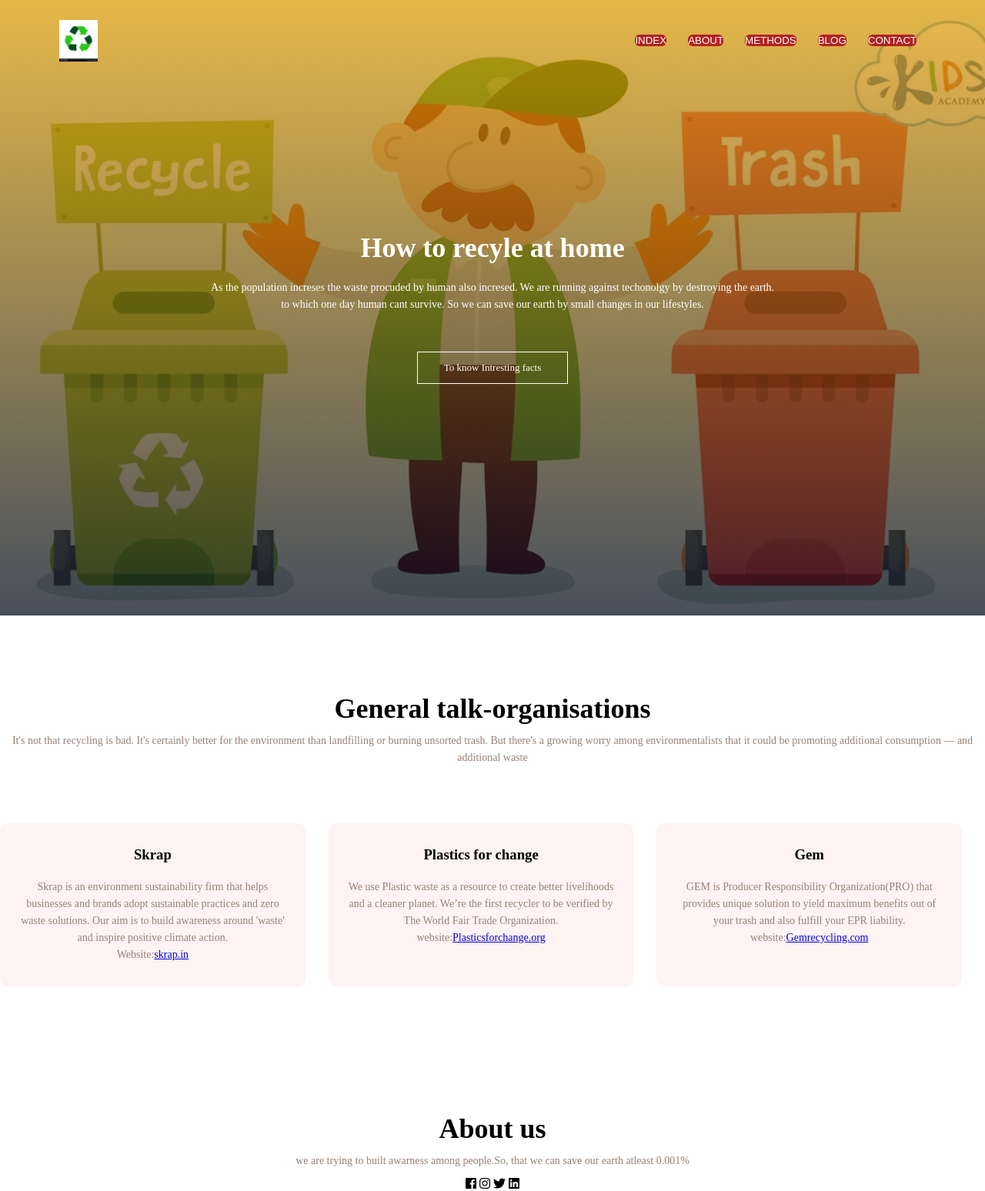
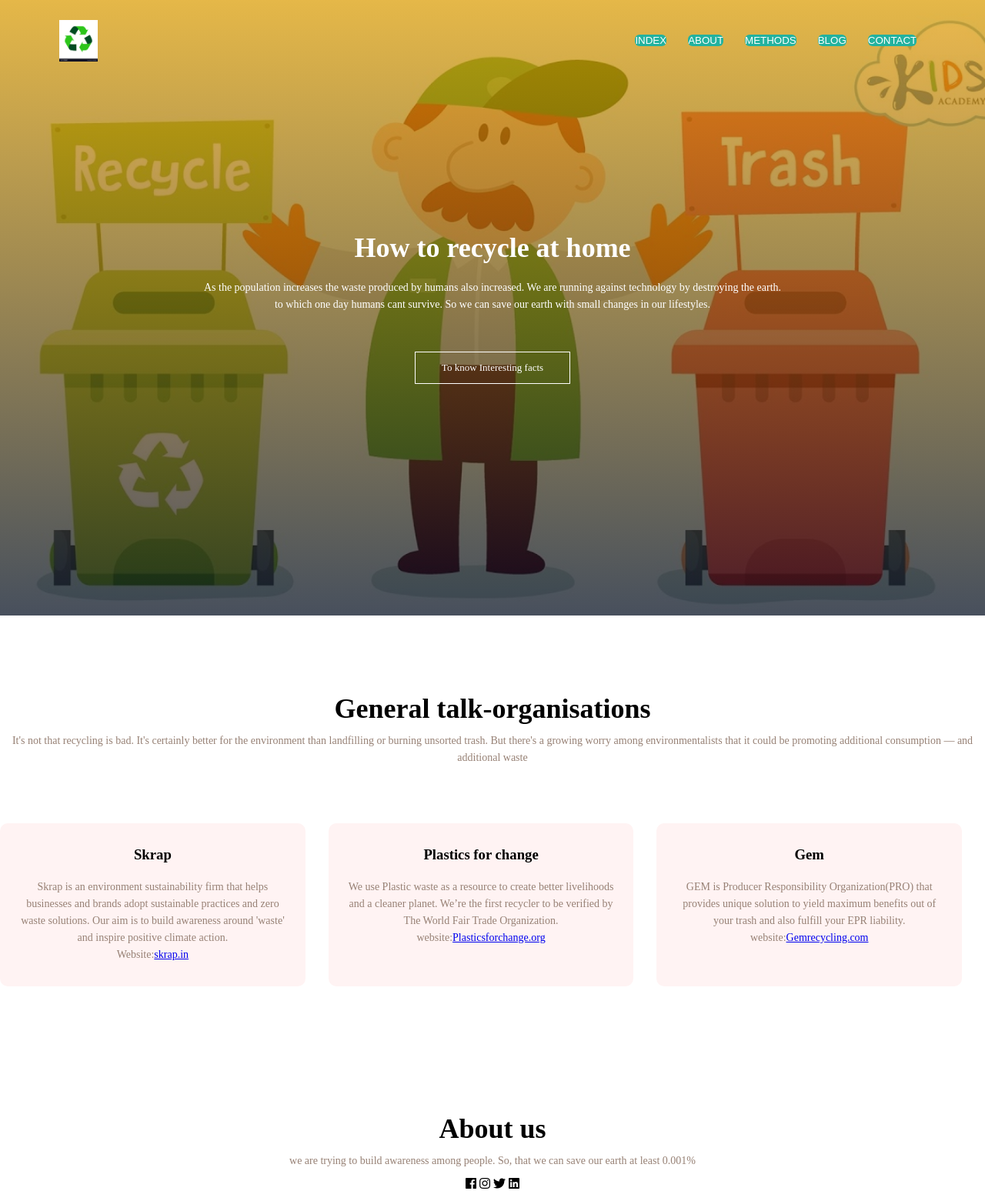
Before and after one commit to jeevana-priya/Recycleblog_Web, a Flask app: page / in a window 1280 px wide. Shown: the whole page at 77% size. Run offline with Flask 2, Linux system fonts and the light colour scheme; some libraries are stand-ins or nearby versions.

Commit message:
my first commit

```diff
--- a/static/CSS/style.css
+++ b/static/CSS/style.css
@@ -185,7 +185,7 @@
     padding:18px 0;
 
 }
-/*-------------------about u spage-----------*/
+/*-------------------about us page-----------*/
 .sub-header{
     height:80vh;
     width:100%;
@@ -270,7 +270,7 @@
 input[type=text], select, textarea{
     width: 100%;
     padding: auto;
-    border: 1px solid #ccc;
+    border: 1px solid rgb(10, 3, 3);
     border-radius: 4px;
     box-sizing: border-box;
     resize: vertical;
@@ -283,7 +283,7 @@
   }
 
   input[type=submit] {
-    background-color: #B22222;
+    background-color: #22b29f;
     color: white;
     padding: auto;
     border: none;
@@ -293,7 +293,7 @@
   }
 
   input[type=submit]:hover {
-    background-color: #B22222;
+    background-color: #22b2b2;
   }
 
 
--- a/templates/index.html
+++ b/templates/index.html
@@ -26,12 +26,12 @@
         </nav>
 
     <div class="text-box">
-        <h1>How to recyle at home</h1>
-        <p>As the population increses the waste procuded by human also incresed.
-            We are running against techonolgy by destroying the earth.<br> to which one day human cant survive.
-            So we can save our earth by small changes in our lifestyles.
+        <h1>How to recycle at home</h1>
+        <p>As the population increases the waste produced by humans also increased.
+            We are running against technology by destroying the earth.<br> to which one day humans cant survive.
+            So we can save our earth with small changes in our lifestyles.
         </p>
-        <a href=""class="hero-btn">To know Intresting facts</a>
+        <a href=""class="hero-btn">To know Interesting facts</a>
     </div>
     </section>
     <!--Dicussions-->
@@ -66,7 +66,7 @@
     <!------footer--------->
     <section class="footer">
         <h4>About us</h4>
-        <p>we are trying to built awarness among people.So, that we can save our earth atleast 0.001%</p>
+        <p>we are trying to build awareness among people. So, that we can save our earth at least 0.001%</p>
         <div class="icons">
             <i class="fab fa-facebook"></i>
             <i class='fab fa-instagram'></i>
@@ -75,17 +75,5 @@
 
         </div>
     </section>
-
-<!---javaScript for Menu----->
-<script>
-    var navLinks=document.getElementById("navLinks")
-    function showMenu(){
-        navLinks.style.right="0";
-    }
-    function hideMenu(){
-        navLinks.style.right="-200px";
-    }
-
-</script>
 </body>
 </html>
```
Also changed, not shown: templates/about.html (+1 -12 lines), templates/blog.html (+0 -12 lines), templates/contact.html (+1 -13 lines), templates/methods.html (+3 -15 lines).
